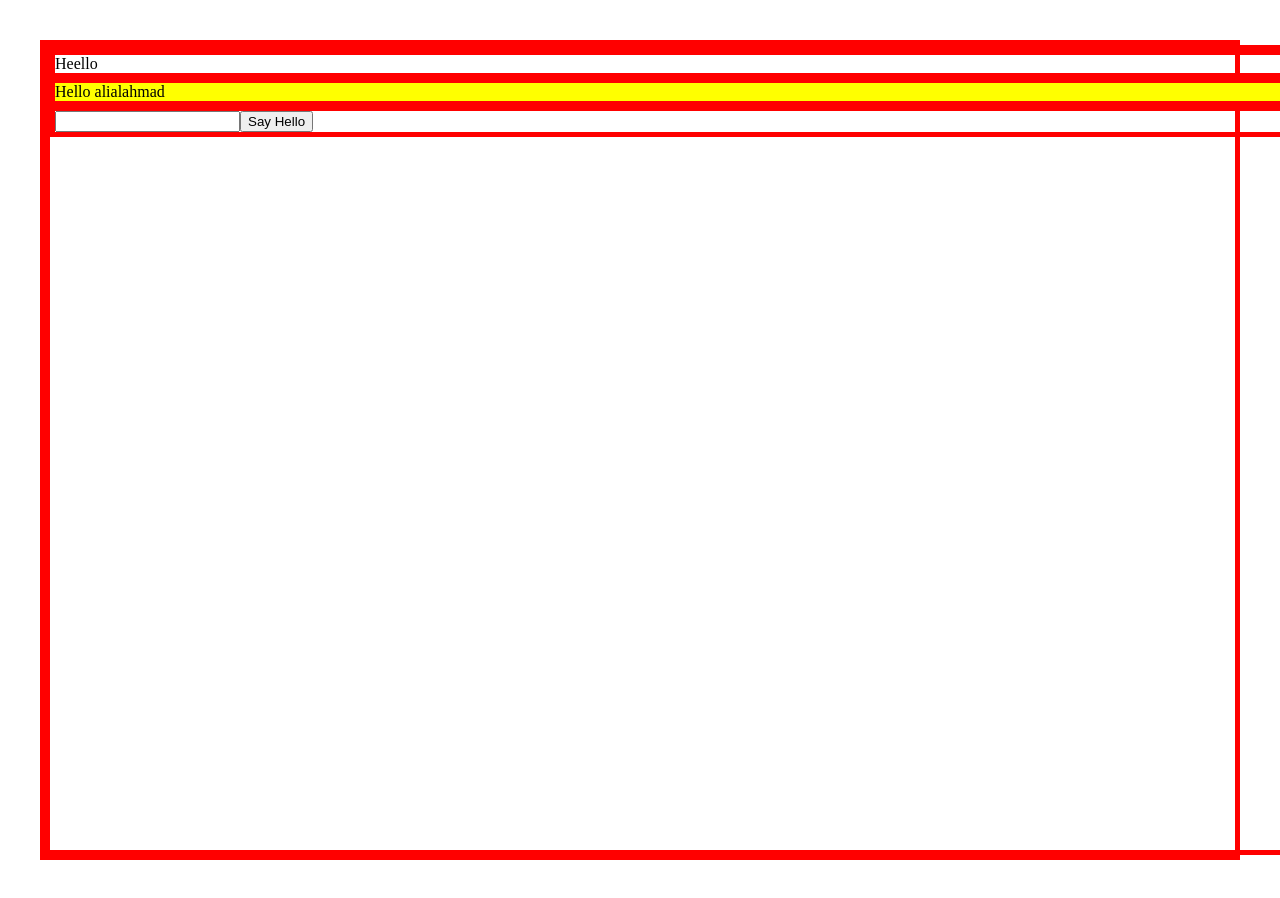
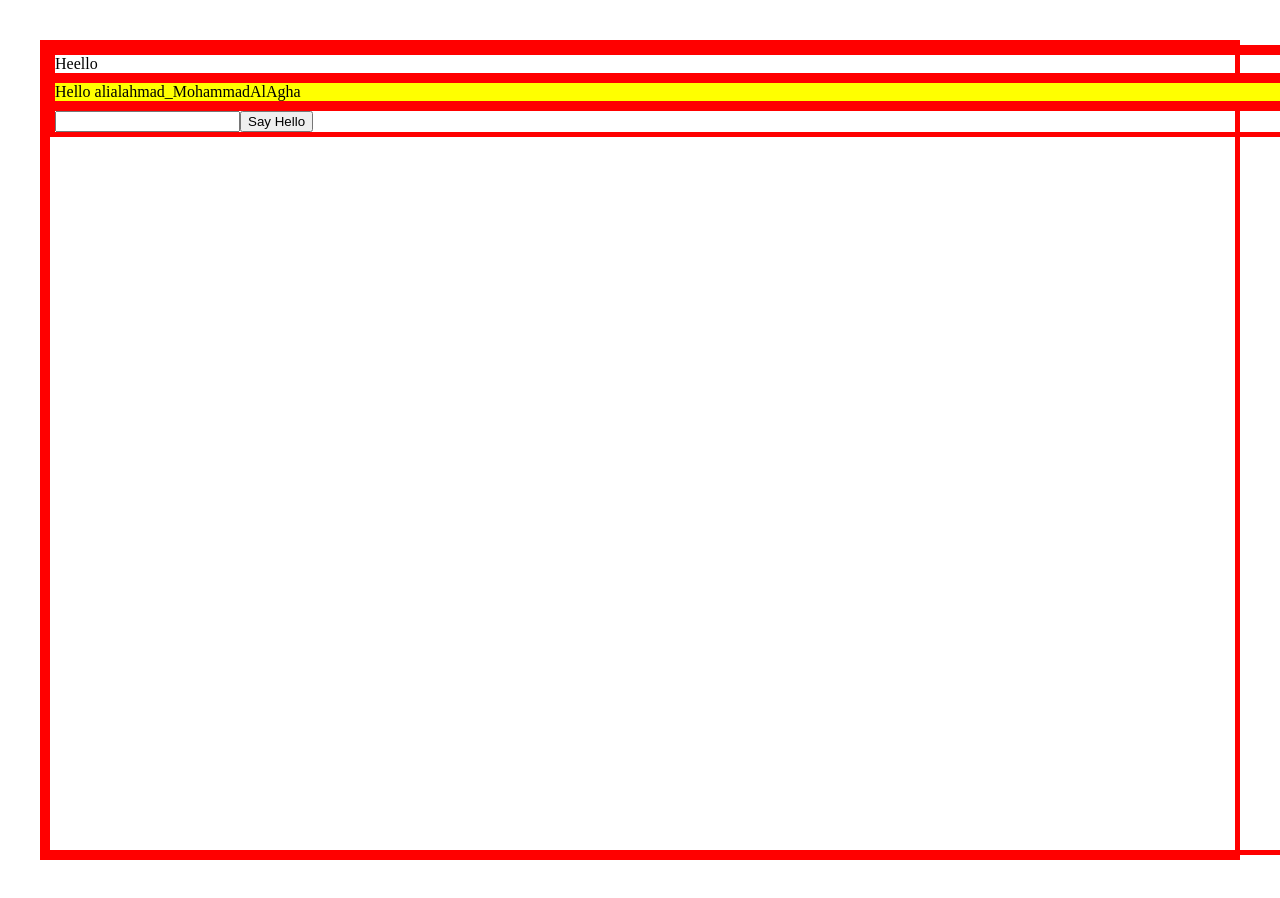
Before and after one commit to NWC2/Weather-API, a React (Create React App) app: page / in a window 1280 px wide. Shown: the top 898 px of the page. Built offline with nearby package versions, Linux system fonts and the light colour scheme.

Commit message:
Added my name to the app!

```diff
--- a/src/App.js
+++ b/src/App.js
@@ -10,7 +10,7 @@ class App extends Component {
   constructor(props) {
     super(props);
     this.state = {
-      name: "alialahmad"
+      name: "alialahmad_MohammadAlAgha"
     };
   }
 
```
